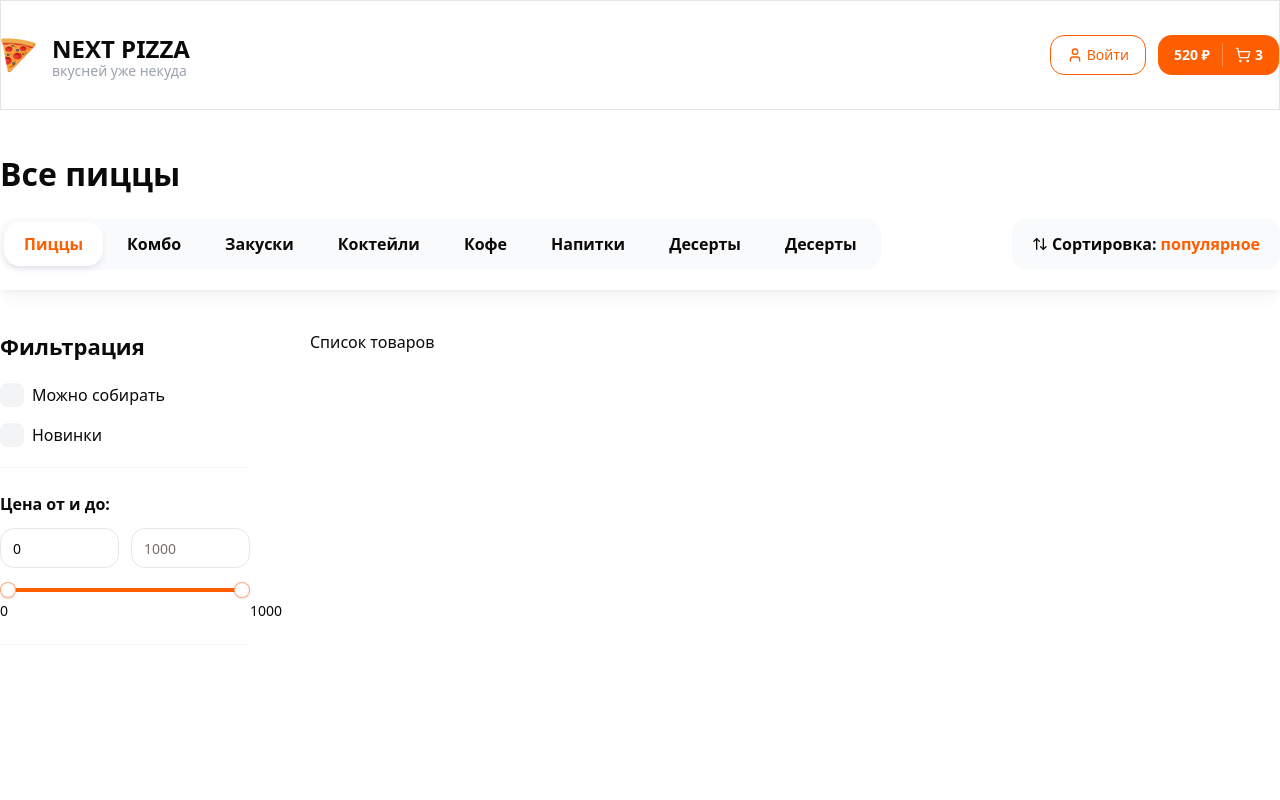
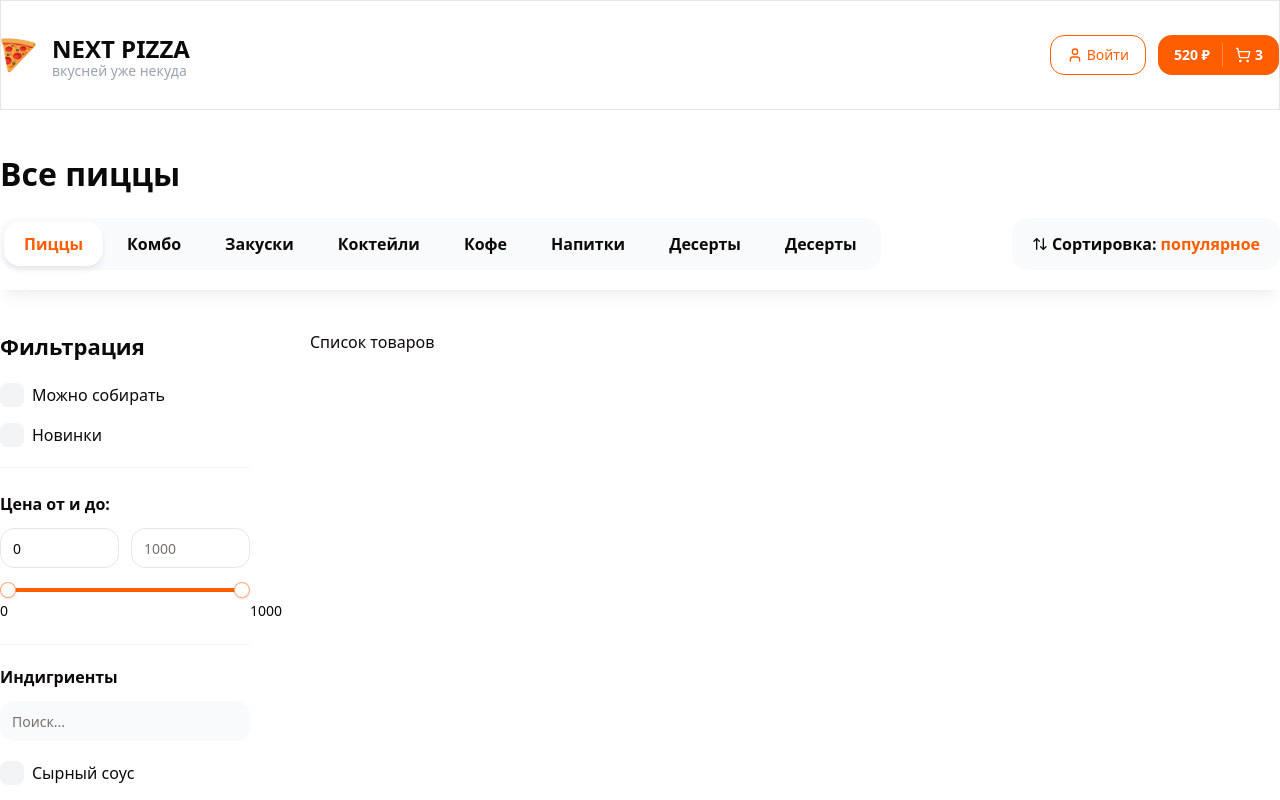
Before and after one commit to alexander962/san-pizza-2, a Next.js app: page / in a window 1280 px wide. Shown: the top 800 px of the page. Built offline with nearby package versions, Linux system fonts and the light colour scheme.

Commit message:
add checkbox-filters-group

```diff
--- /dev/null
+++ b/components/shared/checkbox-filters-group.tsx
@@ -0,0 +1,50 @@
+'use client';
+
+import { FC } from 'react';
+import { FilterCheckbox, FilterCheckboxProps } from './filter-checkbox';
+import { Input } from '@/components/ui';
+
+type Item = FilterCheckboxProps;
+
+interface Props {
+  title: string;
+  items: Item[];
+  defaultItems?: Item[];
+  limit?: number;
+  searchInputPlaceholder?: string;
+  onChange: (values: string[]) => void;
+  defaultValue?: string[];
+  className?: string;
+}
+
+export const CheckboxFiltersGroup: FC<Props> = ({
+  title,
+  items,
+  defaultItems,
+  limit = 5,
+  searchInputPlaceholder = 'Поиск...',
+  className,
+  onChange,
+  defaultValue,
+}) => {
+  return (
+    <div className={className}>
+      <p className="font-bold mb-3">{title}</p>
+      <div className="mb-5">
+        <Input placeholder={searchInputPlaceholder} className="bg-gray-50 border-none" />
+      </div>
+      <div className="flex flex-col gap-4 max-h-96 pr-2 overflow-auto scrollbar">
+        {items.map((item, index) => (
+          <FilterCheckbox
+            key={index}
+            text={item.text}
+            value={item.value}
+            endAdornment={item.endAdornment}
+            checked={false}
+            onCheckedChange={(ids) => console.log(ids)}
+          />
+        ))}
+      </div>
+    </div>
+  );
+};
--- a/components/shared/filters.tsx
+++ b/components/shared/filters.tsx
@@ -3,6 +3,7 @@ import { Title } from '@/components/shared/title';
 import { FilterCheckbox } from '@/components/shared/filter-checkbox';
 import { Input } from '@/components/ui';
 import { RangeSlider } from '@/components/shared/range-slider';
+import { CheckboxFiltersGroup } from '@/components/shared/checkbox-filters-group';
 
 interface Props {
   className?: string;
@@ -13,11 +14,13 @@ export const Filters: FC<Props> = ({ className }) => {
     <div className={className}>
       <Title text="Фильтрация" size="sm" className="mb-5 font-bold" />
 
+      {/*Верхние чекбоксы*/}
       <div className="flex flex-col gap-4">
         <FilterCheckbox text="Можно собирать" value="1" />
         <FilterCheckbox text="Новинки" value="2" />
       </div>
 
+      {/*Фильтр цен*/}
       <div className="mt-5 border-y border-y-neutral-100 py-6 pb-7">
         <p className="font-bold mb-3">Цена от и до:</p>
         <div className="flex gap-3 mb-5">
@@ -27,6 +30,64 @@ export const Filters: FC<Props> = ({ className }) => {
 
         <RangeSlider min={0} max={1000} step={10} value={[0, 1000]} />
       </div>
+
+      <CheckboxFiltersGroup
+        title="Индигриенты"
+        className="mt-5"
+        limit={6}
+        defaultItems={[
+          {
+            text: 'Сырный соус',
+            value: '1',
+          },
+          {
+            text: 'Моццарелла',
+            value: '2',
+          },
+          {
+            text: 'Чеснок',
+            value: '3',
+          },
+          {
+            text: 'Соленные огурчики',
+            value: '4',
+          },
+          {
+            text: 'Красный лук',
+            value: '5',
+          },
+          {
+            text: 'Томаты',
+            value: '6',
+          },
+        ]}
+        items={[
+          {
+            text: 'Сырный соус',
+            value: '1',
+          },
+          {
+            text: 'Моццарелла',
+            value: '2',
+          },
+          {
+            text: 'Чеснок',
+            value: '3',
+          },
+          {
+            text: 'Соленные огурчики',
+            value: '4',
+          },
+          {
+            text: 'Красный лук',
+            value: '5',
+          },
+          {
+            text: 'Томаты',
+            value: '6',
+          },
+        ]}
+      />
     </div>
   );
 };
--- a/components/shared/index.ts
+++ b/components/shared/index.ts
@@ -6,3 +6,4 @@ export { SortPopup } from './sort-popup';
 export { TopBar } from './top-bar';
 export { Filters } from './filters';
 export { FilterCheckbox } from './filter-checkbox';
+export { CheckboxFiltersGroup } from './checkbox-filters-group';
```
